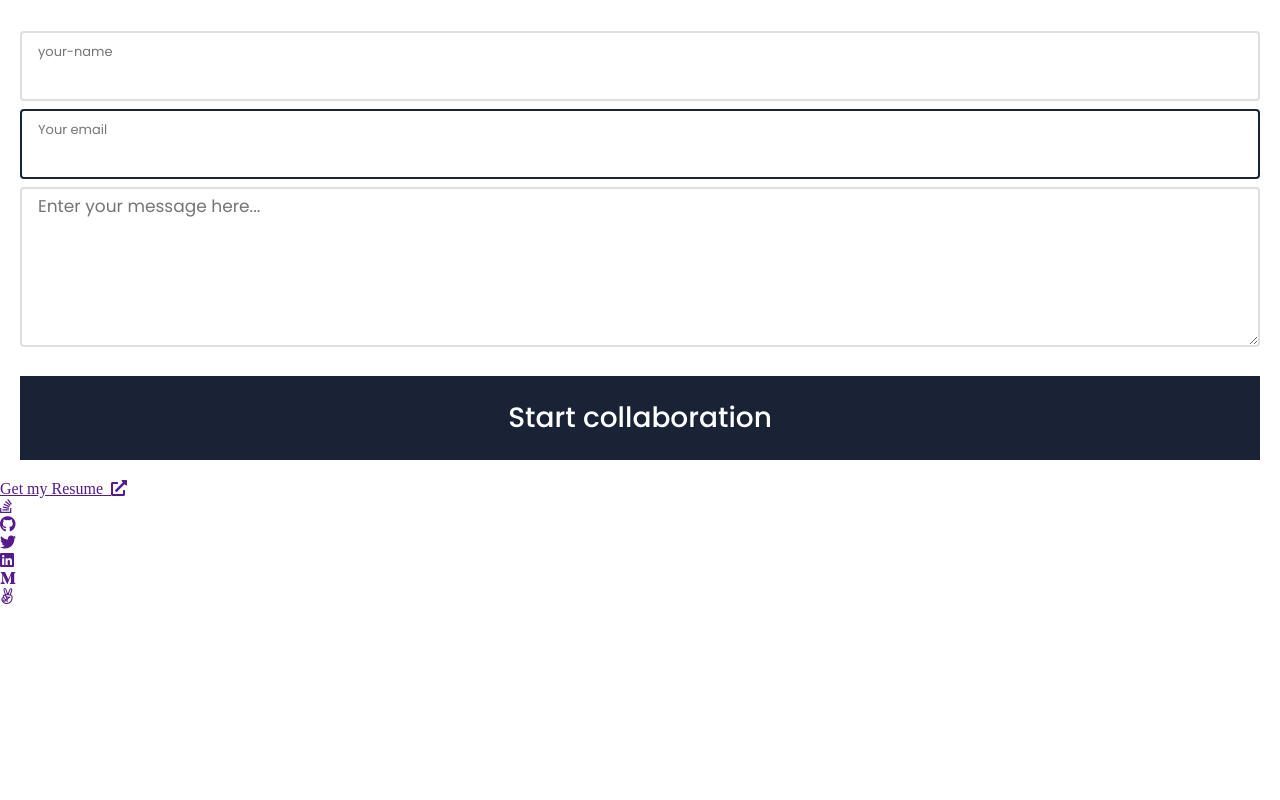
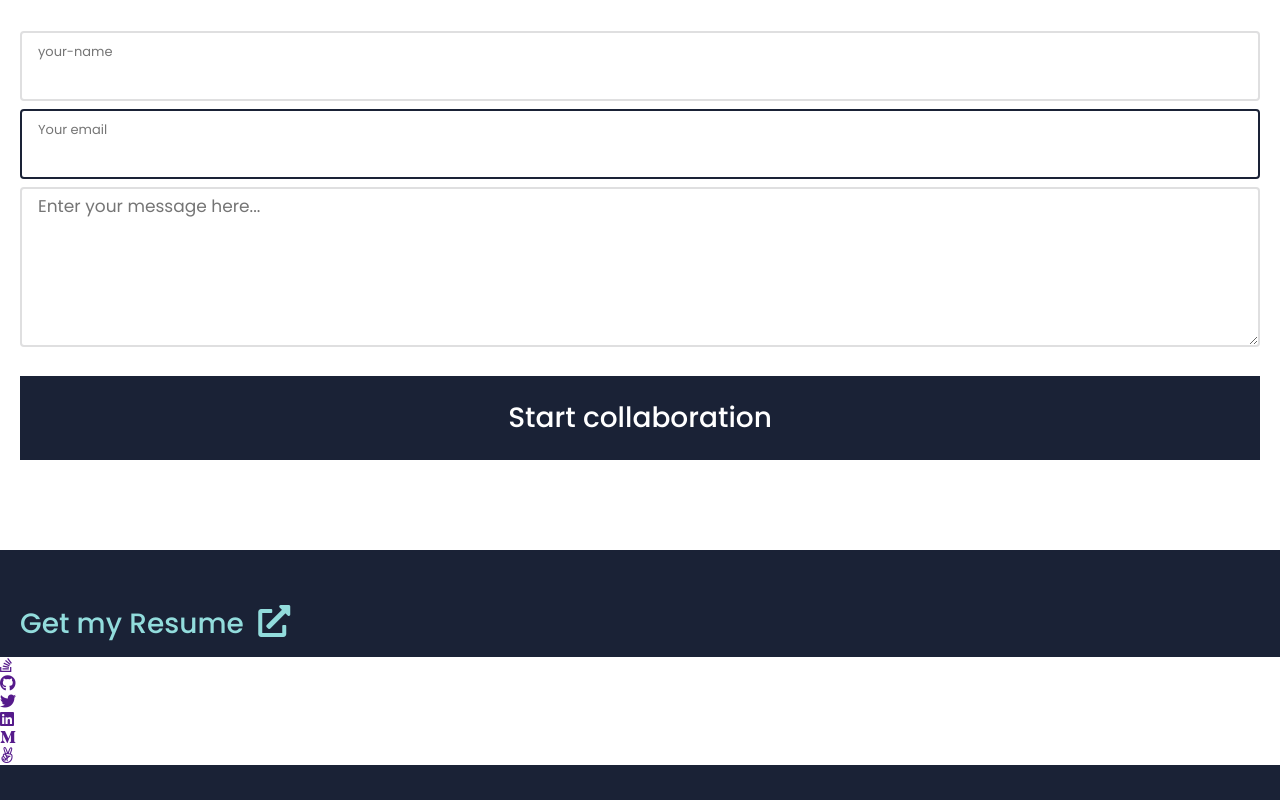
Before and after one commit to kelwilson/kelwilson-portfolio, a website: page index.html in a window 1280 px wide. Shown: the part 8197-8997 px from the top of the page. Before the commit the page ends 8803 px from the top, so only its background shows below. Drawn offline with nearby package versions, Linux system fonts and the light colour scheme.

Commit message:
Add a background color display flex to the footer nav some font styles to the resume

```diff
--- a/style.css
+++ b/style.css
@@ -536,7 +536,7 @@
   margin-bottom: 25px;
 }
 
-/*.footer-nav {
+.footer-nav {
   margin-top: 70px;
   background: #1a2236;
   display: flex;
@@ -562,7 +562,7 @@
   background: #1a2236;
 }
 
-.footer-nav ul {
+/*.footer-nav ul {
   background: #1a2236;
   list-style: none;
   display: flex;
```
